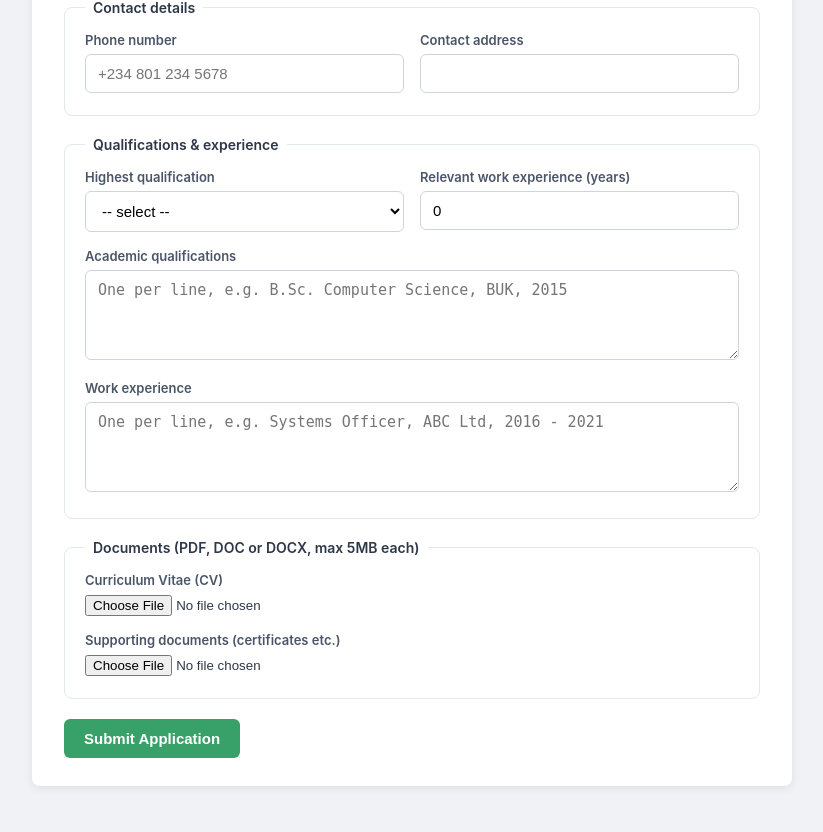
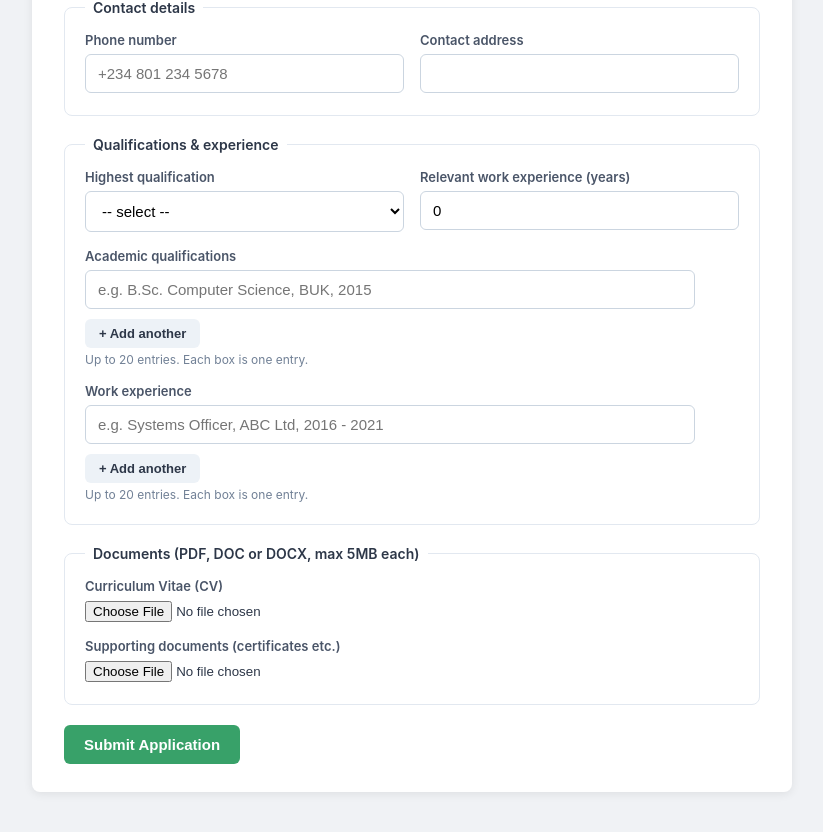
Before and after one commit to KallyXMX/final-year-project, a Node project: template views/apply.ejs in a window 1280 px wide. Shown: the part 236-1068 px from the top of the page, without its empty margins (228-1051 px from the left). Run offline with Node 20 templates, Linux system fonts and the light colour scheme; the template is opened without the code that fills it, so the values that code supplies are empty.

Commit message:
Application form: separate input box per qualification, experience, publication and seminar (max 20 each)
Co-Authored-By: Claude Sonnet 5.5 <noreply@anthropic.com>
Claude-Session: https://claude.ai/code/session_01QQiFfVPtMdoCbQck6D9xFH

```diff
--- a/public/css/style.css
+++ b/public/css/style.css
@@ -407,3 +407,10 @@ table { width: 100%; }
   .card { padding: 20px 16px; }
   .kv { grid-template-columns: 1fr; }
 }
+
+/* repeating one-line entry boxes (application form) */
+.multi-row { display: flex; gap: 8px; margin-bottom: 8px; align-items: center; }
+.multi-row input { flex: 1; }
+.multi-remove { border: 1px solid #cbd5e0; background: #fff; color: #c53030; border-radius: 6px; width: 36px; height: 36px; font-size: 20px; line-height: 1; cursor: pointer; flex: none; }
+.multi-remove:hover { background: #fed7d7; }
+.multi .multi-add { margin-top: 2px; }
--- a/views/apply.ejs
+++ b/views/apply.ejs
@@ -28,15 +28,11 @@
           <div class="form-group"><label for="experience_years"><%= academic ? 'Teaching experience (years)' : 'Relevant work experience (years)' %></label>
             <input type="number" id="experience_years" name="experience_years" min="0" max="60" value="<%= values.experience_years ?? 0 %>" required></div>
         </div>
-        <div class="form-group"><label for="qualifications_text">Academic qualifications</label>
-          <textarea id="qualifications_text" name="qualifications_text" placeholder="One per line, e.g. B.Sc. Computer Science, BUK, 2015" required><%= values.qualifications_text || '' %></textarea></div>
-        <div class="form-group"><label for="experience_text">Work experience</label>
-          <textarea id="experience_text" name="experience_text" placeholder="One per line, e.g. Systems Officer, ABC Ltd, 2016 - 2021"><%= values.experience_text || '' %></textarea></div>
+        <%- include('partials/multi-entry', { field: 'qualifications_text', label: 'Academic qualifications', placeholder: 'e.g. B.Sc. Computer Science, BUK, 2015', required: true, text: values.qualifications_text }) %>
+        <%- include('partials/multi-entry', { field: 'experience_text', label: 'Work experience', placeholder: 'e.g. Systems Officer, ABC Ltd, 2016 - 2021', required: false, text: values.experience_text }) %>
         <% if (academic) { %>
-          <div class="form-group"><label for="publications_text">Research publications (journals, conference papers)</label>
-            <textarea id="publications_text" name="publications_text" placeholder="One publication per line. Each earns points."><%= values.publications_text || '' %></textarea></div>
-          <div class="form-group"><label for="seminars_text">Professional achievements: workshops &amp; seminars</label>
-            <textarea id="seminars_text" name="seminars_text" placeholder="One per line. Each earns points."><%= values.seminars_text || '' %></textarea></div>
+          <%- include('partials/multi-entry', { field: 'publications_text', label: 'Research publications (journals, conference papers)', placeholder: 'One publication per box. Each earns points.', required: false, text: values.publications_text }) %>
+          <%- include('partials/multi-entry', { field: 'seminars_text', label: 'Professional achievements: workshops & seminars', placeholder: 'One workshop or seminar per box. Each earns points.', required: false, text: values.seminars_text }) %>
         <% } %>
       </fieldset>
       <fieldset><legend>Documents (PDF, DOC or DOCX, max 5MB each)</legend>
@@ -49,4 +45,32 @@
     </form>
   </div>
 </div>
+<script>
+  (function () {
+    document.querySelectorAll('.multi').forEach(function (box) {
+      var list = box.querySelector('.multi-list'), add = box.querySelector('.multi-add');
+      var max = Number(box.dataset.max), field = box.dataset.field, ph = box.dataset.placeholder;
+      var required = list.querySelector('input').hasAttribute('required');
+      function sync() {
+        var n = list.children.length;
+        add.disabled = n >= max;
+        list.querySelectorAll('.multi-remove').forEach(function (b) { b.style.visibility = n > 1 ? 'visible' : 'hidden'; });
+      }
+      add.addEventListener('click', function () {
+        if (list.children.length >= max) return;
+        var row = document.createElement('div'); row.className = 'multi-row';
+        var inp = document.createElement('input'); inp.type = 'text'; inp.name = field + '[]'; inp.placeholder = ph; inp.maxLength = 300;
+        var rm = document.createElement('button'); rm.type = 'button'; rm.className = 'multi-remove'; rm.title = 'Remove'; rm.setAttribute('aria-label', 'Remove entry'); rm.innerHTML = '&times;';
+        row.appendChild(inp); row.appendChild(rm); list.appendChild(row); inp.focus(); sync();
+      });
+      list.addEventListener('click', function (e) {
+        if (!e.target.classList.contains('multi-remove') || list.children.length <= 1) return;
+        e.target.parentNode.remove();
+        if (required && !list.querySelector('input[required]')) list.querySelector('input').setAttribute('required', '');
+        sync();
+      });
+      sync();
+    });
+  })();
+</script>
 <%- include('partials/footer') %>
--- /dev/null
+++ b/views/partials/multi-entry.ejs
@@ -0,0 +1,15 @@
+<%# Repeating one-line boxes. Params: field, label, placeholder, required (bool), text (newline-separated saved value) %>
+<% const entries = String(locals.text || '').split(/\r?\n/).map(s => s.trim()).filter(Boolean); if (entries.length === 0) entries.push(''); %>
+<div class="form-group multi" data-field="<%= field %>" data-max="20" data-placeholder="<%= placeholder %>">
+  <label><%= label %></label>
+  <div class="multi-list">
+    <% entries.forEach(function (e) { %>
+      <div class="multi-row">
+        <input type="text" name="<%= field %>[]" value="<%= e %>" placeholder="<%= placeholder %>" maxlength="300" <%= locals.required ? 'required' : '' %>>
+        <button type="button" class="multi-remove" aria-label="Remove entry" title="Remove">&times;</button>
+      </div>
+    <% }) %>
+  </div>
+  <button type="button" class="btn btn-secondary btn-sm btn-auto multi-add">+ Add another</button>
+  <p class="hint">Up to 20 entries. Each box is one entry.</p>
+</div>
```
Also changed, not shown: controllers/vacancyController.js (+14 -4 lines).
